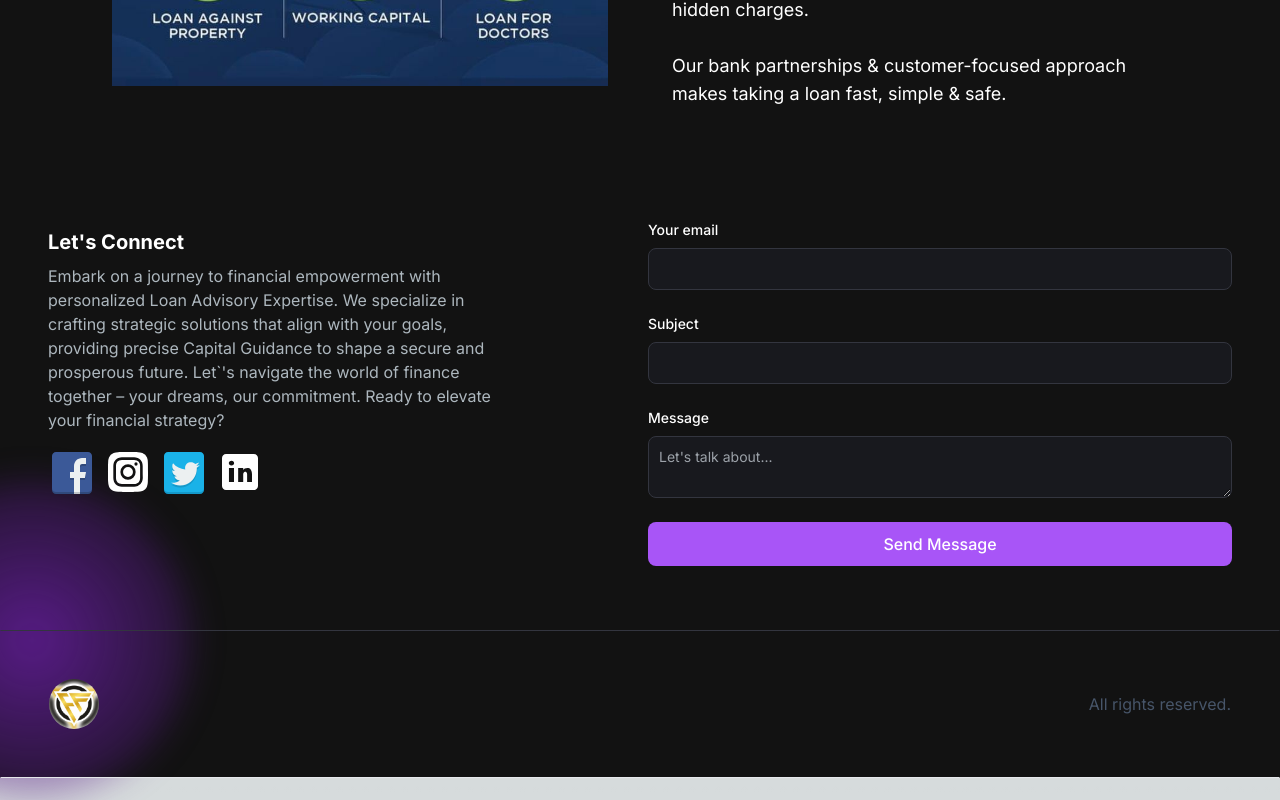
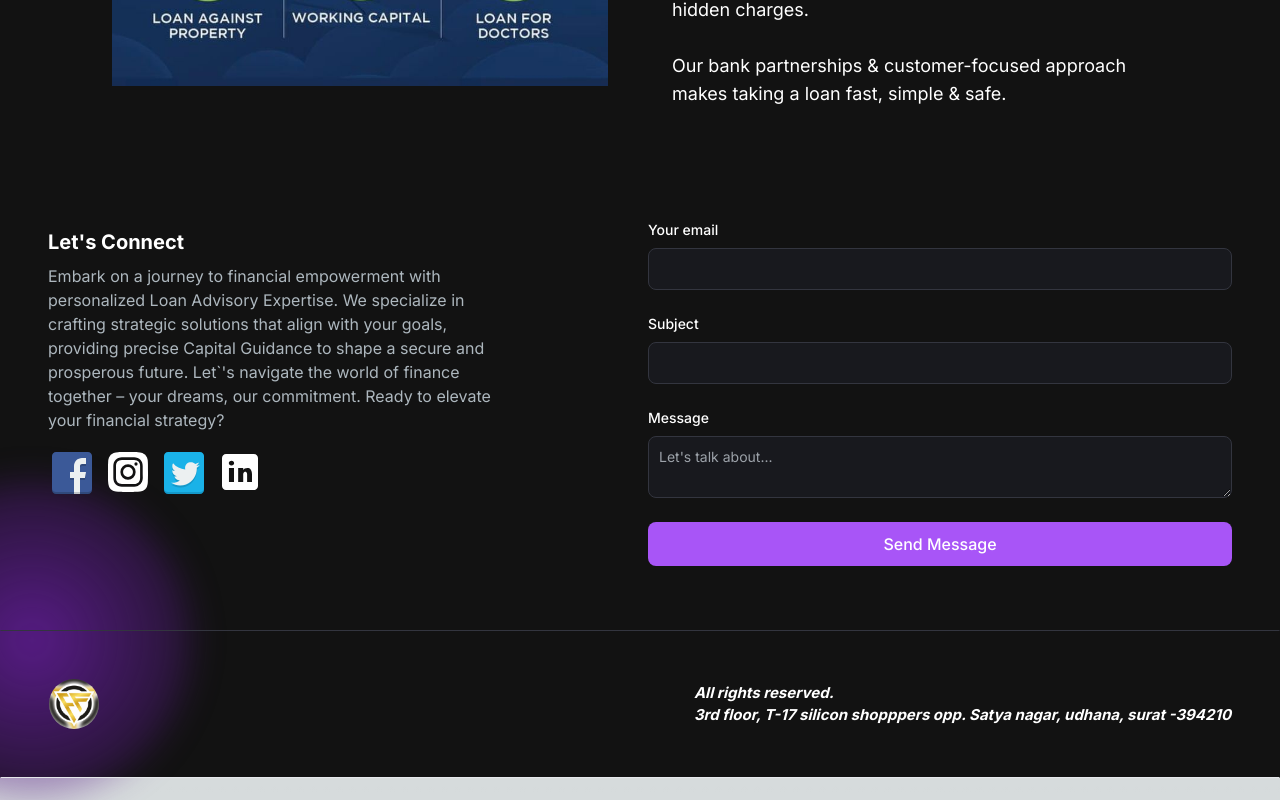
Before and after one commit to Pratik212/funding-first, a Next.js app: page / in a window 1280 px wide. Shown: the part 3067-3867 px from the top of the page. Built offline with nearby package versions, Linux system fonts and the light colour scheme.

Commit message:
add location in footer.

```diff
--- a/src/app/components/Footer.jsx
+++ b/src/app/components/Footer.jsx
@@ -4,8 +4,10 @@ import Image from "next/image";
 
 const Footer = () => {
     return (
-    <footer className="b-0 footer border z-10 border-t-[#33353F] border-l-transparent border-r-transparent text-white">
-      <div className="container p-12 flex justify-between items-center">
+        <footer
+            className="b-0 footer border z-10 border-t-[#33353F] border-l-transparent border-r-transparent text-white">
+            <div className="container p-12 flex gap-5 justify-between items-center">
+                <div className="">
                     <Link href={"/"}>
                         <Image
                             src="/images/logo.jpg"
@@ -15,7 +17,13 @@ const Footer = () => {
                             height={50}
                         />
                     </Link>
-        <p className="text-slate-600">All rights reserved.</p>
+                </div>
+                <div className="flex-col">
+                    <p className="text-slate-600 italic" style={{fontSize: '15px', color: '#fff', fontWeight: 'bold'}}>All rights reserved.</p>
+                    <p className="text-slate-600 italic" style={{fontSize: '15px', color: '#fff', fontWeight: 'bold'}}>3rd floor, T-17 silicon shopppers opp. Satya nagar, udhana, surat
+                        -394210</p>
+                </div>
+
             </div>
         </footer>
     );
```
Lines whose indentation alone changed are shown as unchanged.
